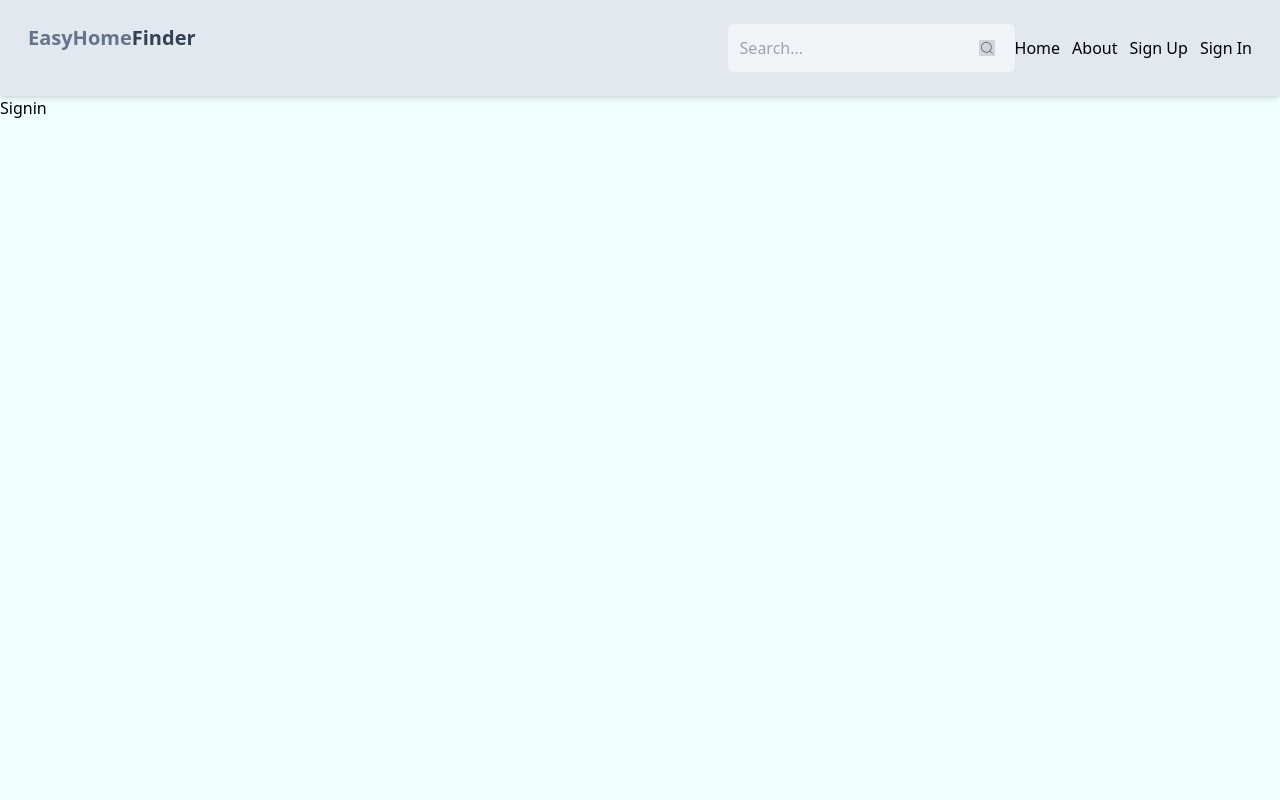
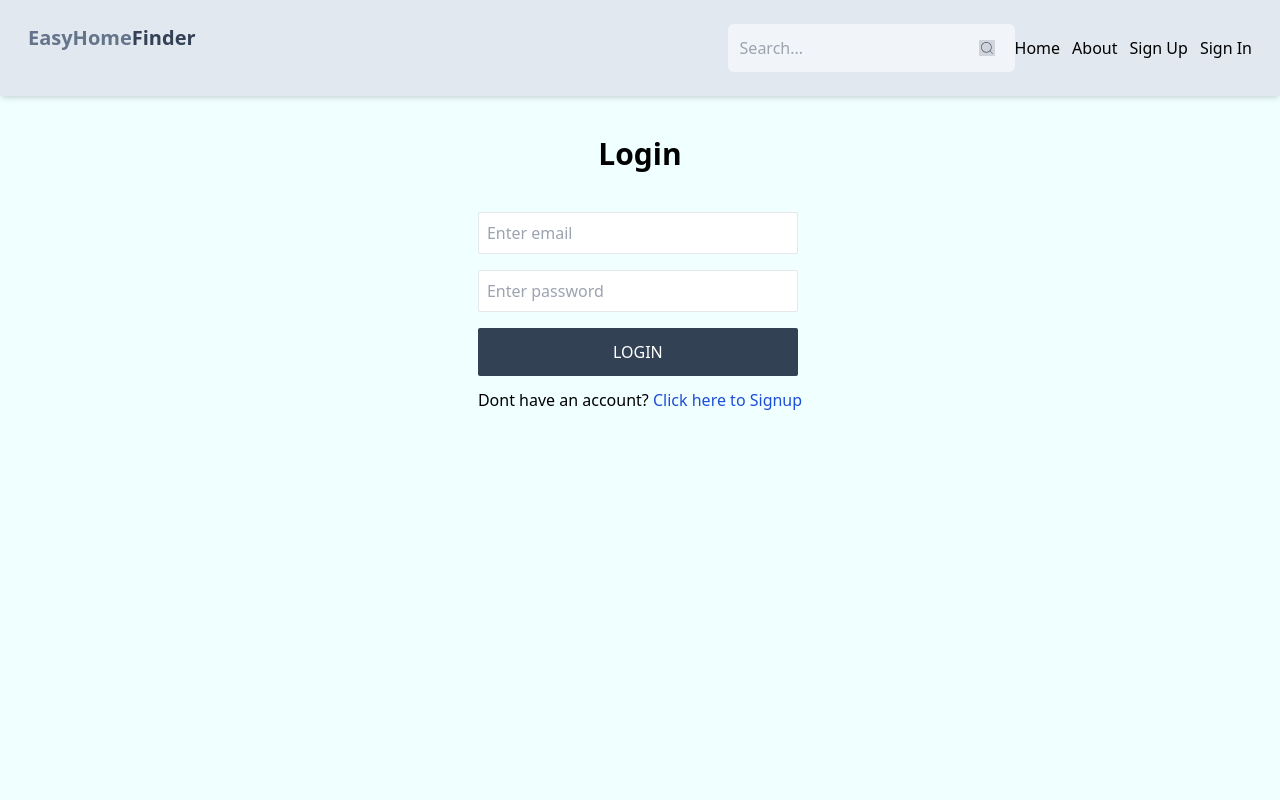
Before and after one commit to shukrat29/findproperty-mern-stack-webapp, a React (Vite) app in the folder client/: page /signin in a window 1280 px wide. Shown: the top 800 px of the page. Built offline with nearby package versions, Linux system fonts and the light colour scheme.

Commit message:
complete signIn page

```diff
--- a/client/src/pages/SignIn.jsx
+++ b/client/src/pages/SignIn.jsx
@@ -1,7 +1,102 @@
-import React from "react";
+import React, { useState } from "react";
+import { Link, useNavigate } from "react-router-dom";
 
 const SignIn = () => {
-  return <div>Signin</div>;
+  const [formData, setFormData] = useState({});
+  const [error, setError] = useState(null);
+  const [loading, setLoading] = useState(false);
+
+  const navigate = useNavigate();
+
+  const handleOnChange = (e) => {
+    setFormData({
+      ...formData,
+      [e.target.id]: e.target.value,
+    });
+  };
+  console.log(formData);
+
+  const handleSubmit = async (e) => {
+    e.preventDefault();
+    try {
+      setLoading(true);
+      // Send a POST request to the signup API with form data
+      const res = await fetch("/api/auth/signin", {
+        method: "POST",
+        headers: {
+          "Content-Type": "application/json",
+        },
+        body: JSON.stringify(formData),
+      });
+      // Parse the JSON response returned by the backend
+      const data = await res.json();
+      if (data.success === false) {
+        setLoading(false);
+        setError(data.message);
+
+        return;
+      }
+      setLoading(false);
+      setError(null);
+      navigate("/");
+    } catch (error) {
+      setLoading(false);
+      setError(error.message);
+    }
+  };
+
+  return (
+    <div className="flex flex-col items-center justify-center space-y-10">
+      <div>
+        <h1 className="font-semibold text-3xl mt-10">Login</h1>
+      </div>
+      <div className="">
+        <form
+          onSubmit={handleSubmit}
+          action=""
+          className="flex flex-col   space-y-4 w-80 "
+        >
+          <input
+            type="text"
+            placeholder="Enter email"
+            id="email"
+            className="border border-gray-200 rounded-sm p-2"
+            onChange={handleOnChange}
+          />
+          <input
+            type="text"
+            placeholder="Enter password"
+            id="password"
+            className="border border-gray-200 rounded-sm p-2"
+            onChange={handleOnChange}
+          />
+          <button
+            disabled={loading}
+            className="bg-slate-700 text-white p-3 rounded-sm uppercase hover:opacity-80 disabled:opacity-70"
+          >
+            {loading ? "Loading..." : "Login"}
+          </button>
+        </form>
+        {/* <button className="bg-red-700 text-white p-3 rounded-sm uppercase hover:opacity-80">
+            <div className="flex items-center justify-center gap-3">
+              <img src="./google.png" className="h-6 w-6" />{" "}
+              <p>Sign up with google</p>
+            </div>
+          </button> */}
+        <div>
+          <p className="text-center pt-3">
+            Dont have an account?{" "}
+            <Link to="/signup">
+              <span className="text-blue-700 cursor-pointer">
+                Click here to Signup
+              </span>
+            </Link>
+          </p>
+        </div>
+      </div>
+      {error && <p className="text-red-500 mt-5">{error}</p>}
+    </div>
+  );
 };
 
 export default SignIn;
```
Also changed, not shown: 1 other file (tests, documents, lock files or other folders).
